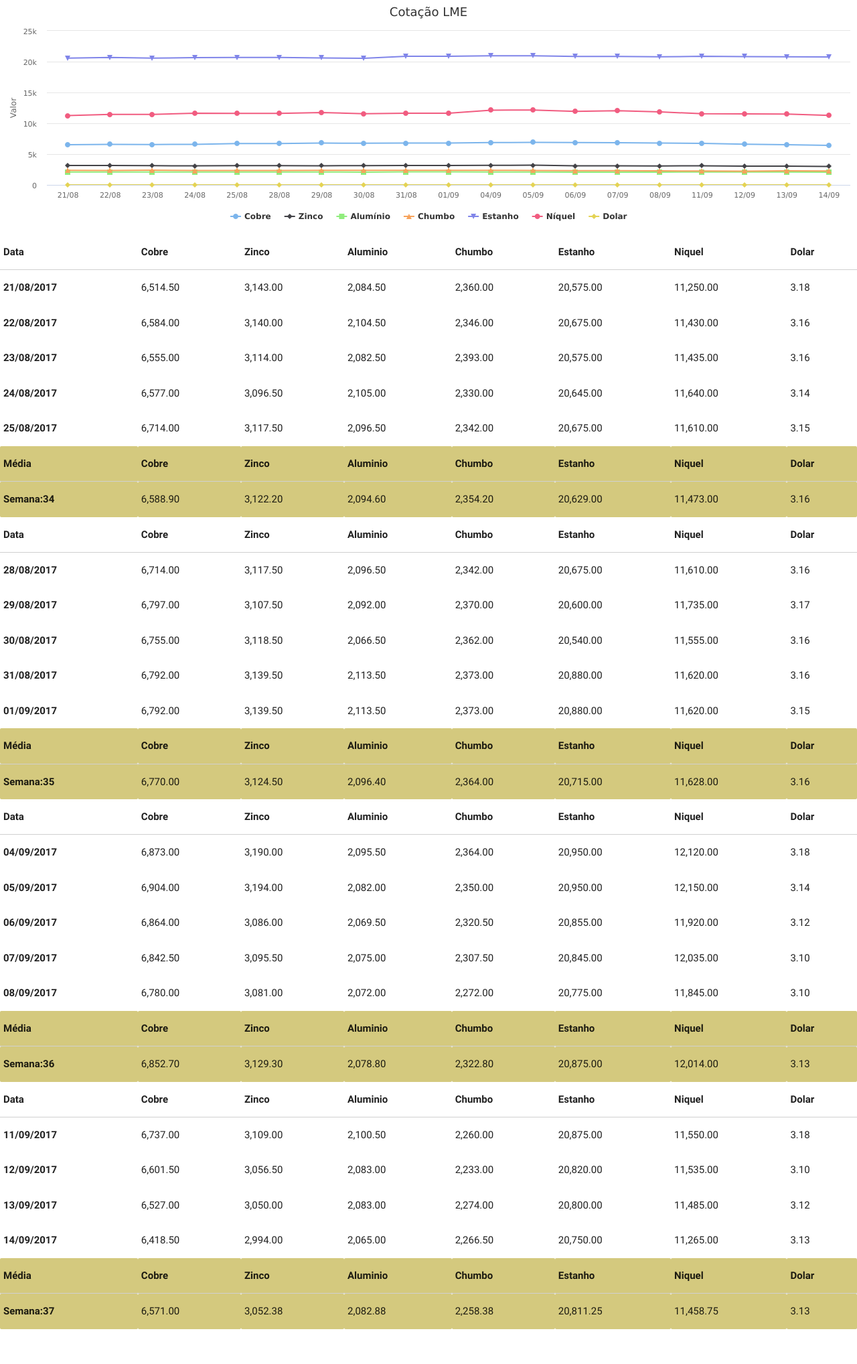
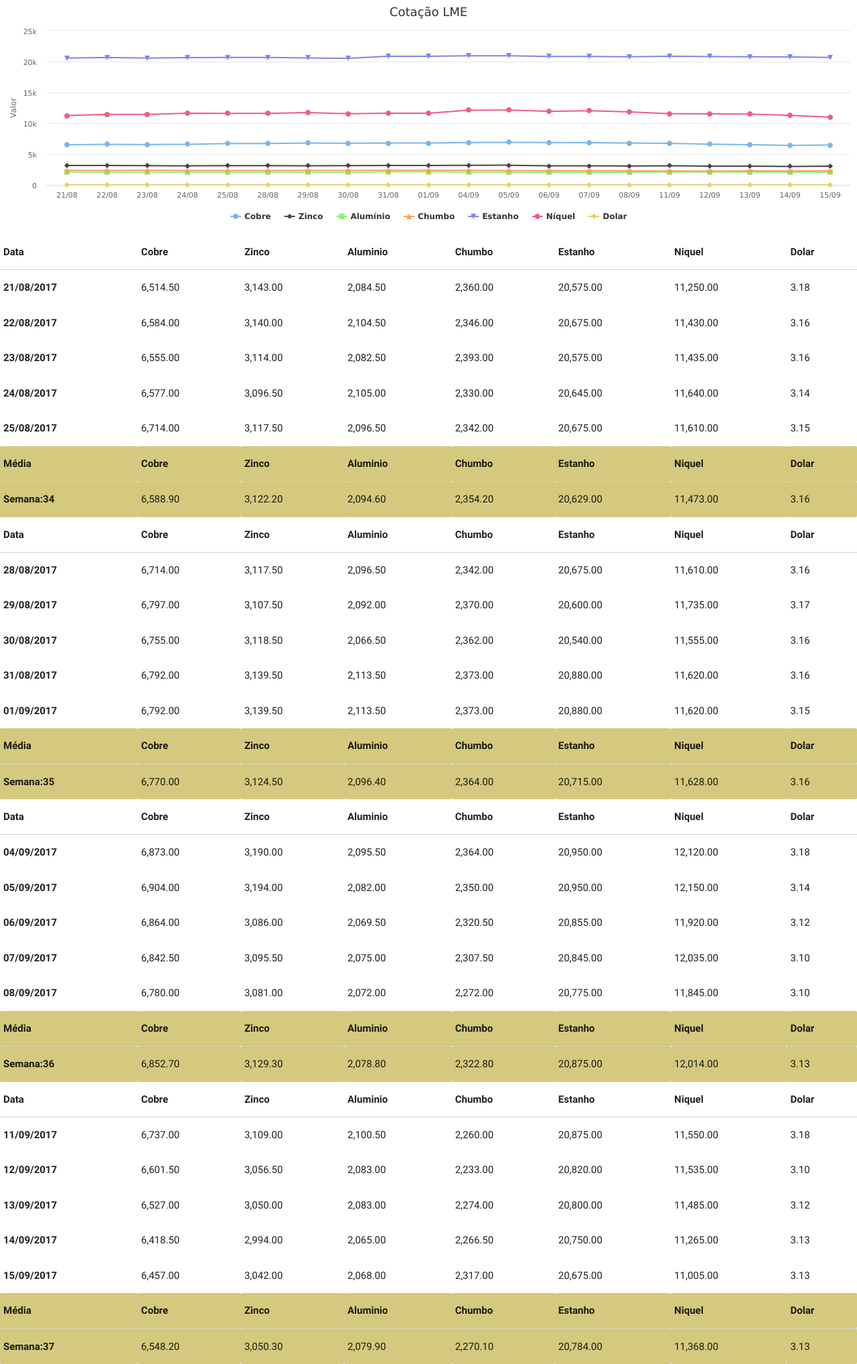
Before and after one commit to tiagocordeiro/flask-lme-chart, a Flask app: page /lme/dashboard in a window 1280 px wide. Shown: the whole page at 67% size. Before the commit the page ends 1984 px from the top, so only its background shows below. Run offline with Flask 2, Linux system fonts and the light colour scheme; some libraries are stand-ins or nearby versions.

Commit message:
Cotação Atualizada

```diff
--- a/static/cotacao-atual.csv
+++ b/static/cotacao-atual.csv
@@ -18,3 +18,4 @@ Date,Cobre,Zinco,Aluminio,Chumbo,Estanho,Niquel,Dolar
 2017-09-12,6601.5,3056.5,2083.0,2233.0,20820.0,11535.0,3.0996999740601
 2017-09-13,6527.0,3050.0,2083.0,2274.0,20800.0,11485.0,3.1219000816345
 2017-09-14,6418.5,2994.0,2065.0,2266.5,20750.0,11265.0,3.1315999031067
+2017-09-15,6457.0,3042.0,2068.0,2317.0,20675.0,11005.0,
--- a/templates/mesclado.html
+++ b/templates/mesclado.html
@@ -794,6 +794,32 @@
     3.13
    </td>
   </tr>
+  <tr>
+   <th>
+    15/09/2017
+   </th>
+   <td>
+    6,457.00
+   </td>
+   <td>
+    3,042.00
+   </td>
+   <td>
+    2,068.00
+   </td>
+   <td>
+    2,317.00
+   </td>
+   <td>
+    20,675.00
+   </td>
+   <td>
+    11,005.00
+   </td>
+   <td>
+    3.13
+   </td>
+  </tr>
  </tbody>
  <thead>
   <tr style="text-align: right; background-color: #d4c97e !important;">
@@ -829,22 +855,22 @@
     Semana:37
    </th>
    <td>
-    6,571.00
+    6,548.20
    </td>
    <td>
-    3,052.38
+    3,050.30
    </td>
    <td>
-    2,082.88
+    2,079.90
    </td>
    <td>
-    2,258.38
+    2,270.10
    </td>
    <td>
-    20,811.25
+    20,784.00
    </td>
    <td>
-    11,458.75
+    11,368.00
    </td>
    <td>
     3.13
```
Also changed, not shown: static/todo-periodo.csv.
